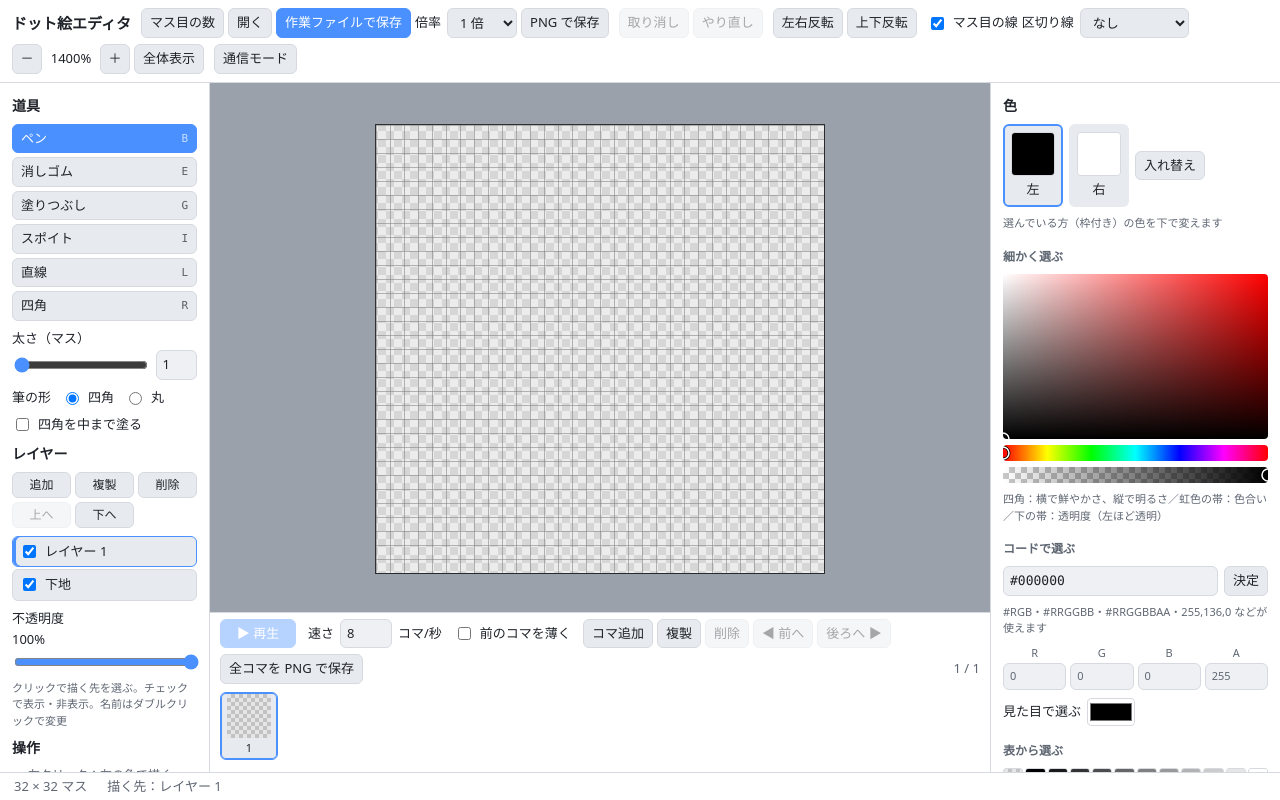
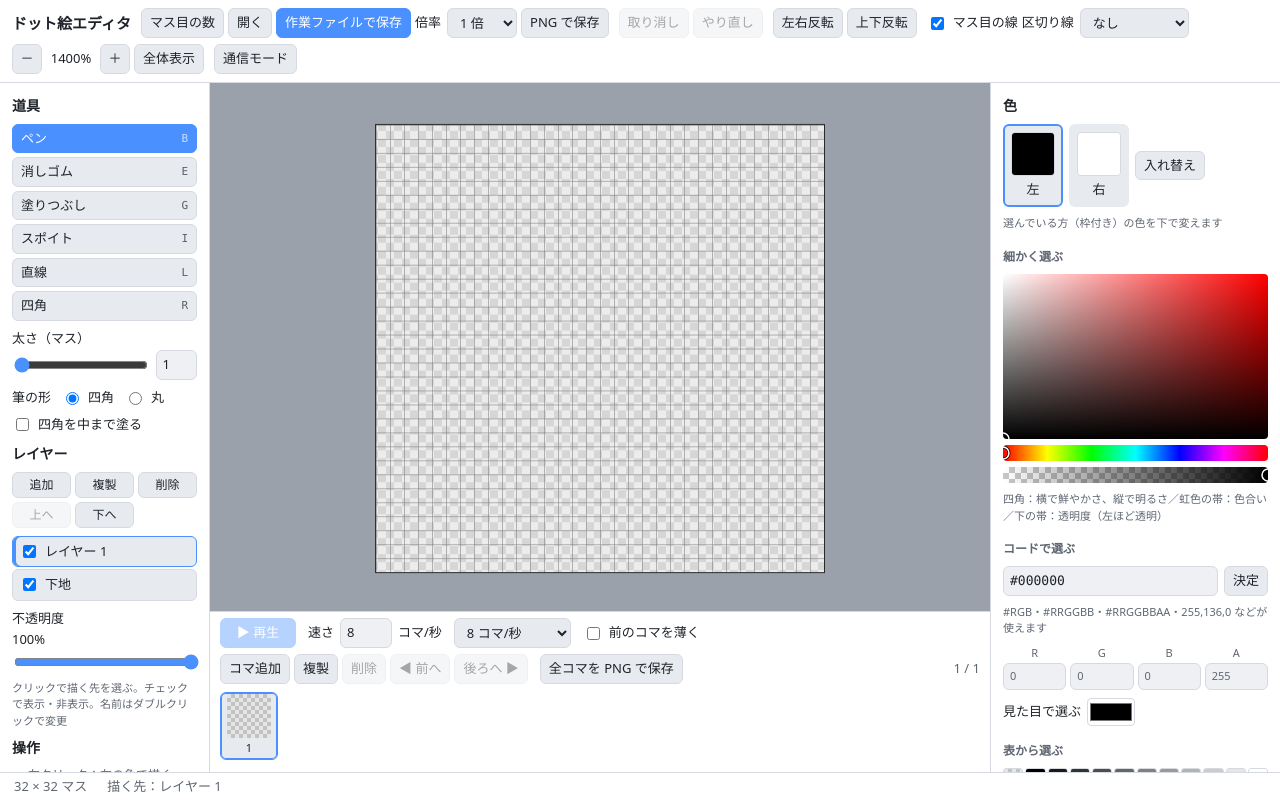
Before and after one commit to Sora20051003/dot-editor, a plain HTML site: page index.html in a window 1280 px wide. Drawn offline with Linux system fonts and the light colour scheme.

Commit message:
feat: アニメの速さを 1〜120 コマ/秒にし、候補から選べるようにした

```diff
--- a/index.html
+++ b/index.html
@@ -132,7 +132,8 @@
                 <div class="frame-controls">
                     <button type="button" id="btnAnimPlay" class="primary" title="アニメを再生／停止 (Enter)">▶ 再生</button>
                     <label class="inline" title="1秒に進めるコマの数">速さ
-                        <input type="number" id="animFps" min="1" max="30" value="8"> コマ/秒</label>
+                        <input type="number" id="animFps" min="1" max="120" value="8"> コマ/秒</label>
+                    <select id="animFpsPreset" title="よく使う速さから選ぶ" aria-label="よく使う速さ"></select>
                     <label class="inline" title="前のコマを薄く重ねて表示する（描くときの目安）">
                         <input type="checkbox" id="chkOnion"> 前のコマを薄く</label>
                     <span class="frame-buttons">
--- a/js/FramePanel.js
+++ b/js/FramePanel.js
@@ -18,6 +18,7 @@ class FramePanel
             list: byId('frameList'),
             play: byId('btnAnimPlay'),
             fps: byId('animFps'),
+            fpsPreset: byId('animFpsPreset'),
             onion: byId('chkOnion'),
             add: byId('btnFrameAdd'),
             duplicate: byId('btnFrameDup'),
@@ -42,7 +43,19 @@ class FramePanel
         el.fps.min = String(kMinFps);
         el.fps.max = String(kMaxFps);
         el.fps.addEventListener('change', () => this.handlers.onFpsChange(el.fps.value));
+        el.fpsPreset.replaceChildren(...FramePanel.createPresetOptions());
+        el.fpsPreset.addEventListener('change', () => {
+            if (el.fpsPreset.value !== '') this.handlers.onFpsChange(el.fpsPreset.value);
+        });
         el.onion.addEventListener('change', () => this.handlers.onOnionChange(el.onion.checked));
+    }
+
+    // 先頭は、候補にない速さを打ったとき用の空の項目
+    static createPresetOptions()
+    {
+        const custom = new Option('候補から選ぶ', '');
+        const presets = kFpsPresets.map((fps) => new Option(`${fps} コマ/秒`, String(fps)));
+        return [custom, ...presets];
     }
 
     // コマの数や並びが変わったときに作り直す
@@ -110,6 +123,7 @@ class FramePanel
         el.play.textContent = isPlaying ? '■ 停止' : '▶ 再生';
         el.play.classList.toggle('is-playing', isPlaying);
         if (document.activeElement !== el.fps) el.fps.value = String(frames.fps);
+        el.fpsPreset.value = kFpsPresets.includes(frames.fps) ? String(frames.fps) : '';
         // 再生中にコマを足したり並べ替えたりすると、どのコマを触ったか分からなくなるので止める
         el.add.disabled = isPlaying;
         el.duplicate.disabled = isPlaying;
--- a/js/FrameSet.js
+++ b/js/FrameSet.js
@@ -3,7 +3,10 @@
 const kMaxFrameCount = 500;
 const kDefaultFps = 8;
 const kMinFps = 1;
-const kMaxFps = 30;
+// 120 は 120Hz 以上のモニター向け。普通の 60Hz の画面では2コマずつ進む（速さは正しい）
+const kMaxFps = 120;
+// 速さの候補（映像・ゲームでよく使う値）
+const kFpsPresets = Object.freeze([1, 2, 4, 5, 6, 8, 10, 12, 15, 20, 24, 30, 48, 50, 60, 90, 100, 120]);
 
 // アニメのコマの並び。各コマはレイヤーの一式（Layer の配列）と、選んでいるレイヤーの番号を持つ。
 // 描く・レイヤー欄などの部品は LayerStack だけを見ているので、コマを替えるときは
--- a/sw.js
+++ b/sw.js
@@ -1,8 +1,8 @@
 'use strict';
 
 // Service Worker：ホーム画面に追加したアプリを電波がなくても開けるようにする。
-// 20261124234049 は web\publish.ps1 が公開のたびに日時へ置き換える（中身が変わると新しい版として入れ直される）
-const kCacheVersion = '20261124234049';
+// 20261124235129 は web\publish.ps1 が公開のたびに日時へ置き換える（中身が変わると新しい版として入れ直される）
+const kCacheVersion = '20261124235129';
 const kCacheName = `dot-editor-${kCacheVersion}`;
 // 公開するファイルの一覧。web\publish.ps1 が作る
 const kFileListUrl = 'sw-files.json';
```
